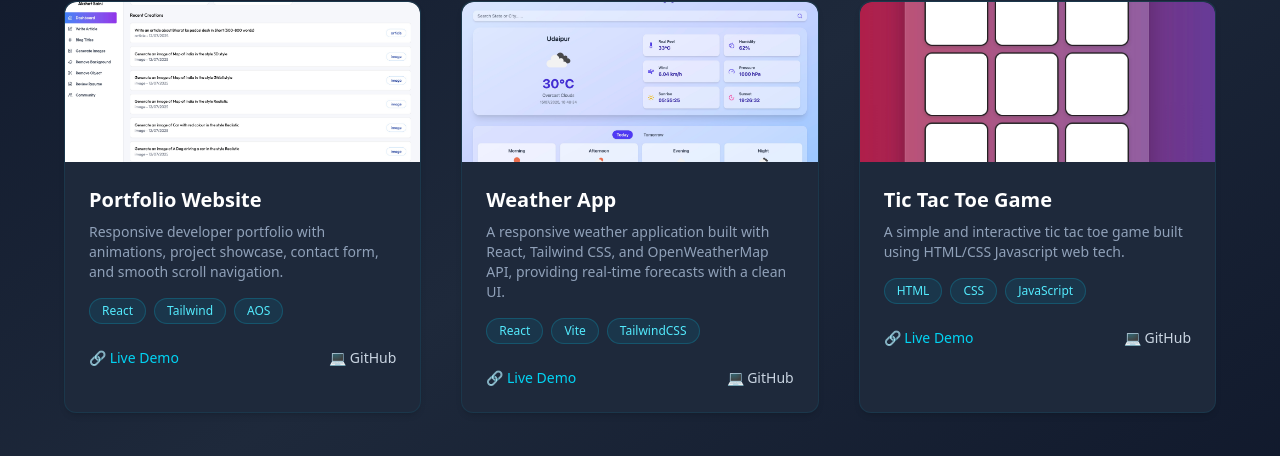
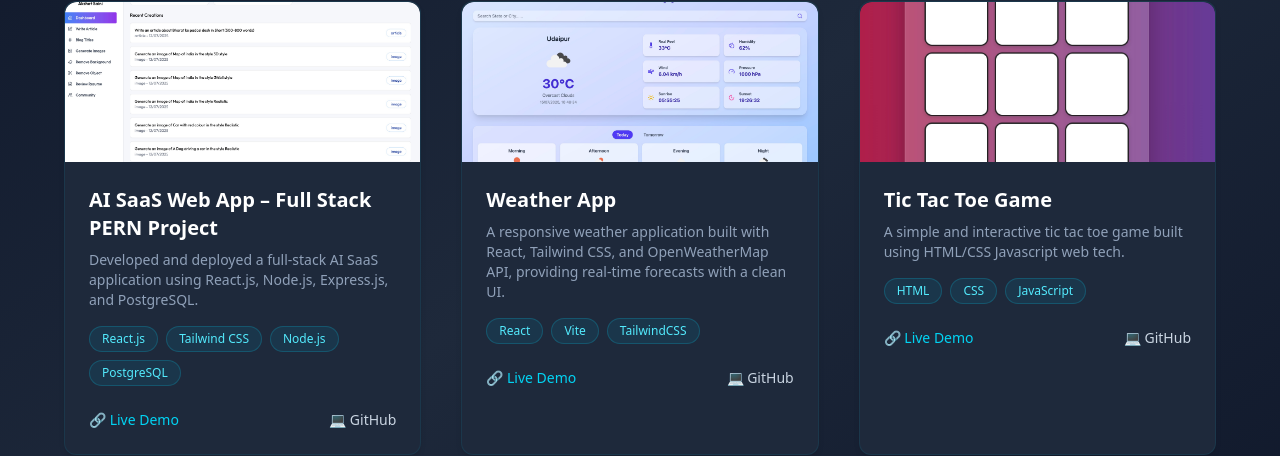
Before and after one commit to Akshatsainiaks/akshatportfolio, a React (Vite) app: page / in a window 1280 px wide. Shown: the part 2651-3107 px from the top of the page. Built offline with nearby package versions, Linux system fonts and the light colour scheme.

Commit message:
New update

```diff
--- a/src/sections/Projects.jsx
+++ b/src/sections/Projects.jsx
@@ -125,9 +125,9 @@ import project3 from '../assets/project3.jpeg';
 
 const projects = [
   {
-    title: 'Portfolio Website',
-    description: 'Responsive developer portfolio with animations, project showcase, contact form, and smooth scroll navigation.',
-    tech: ['React', 'Tailwind', 'AOS'],
+    title: 'AI SaaS Web App – Full Stack PERN Project',
+    description: 'Developed and deployed a full-stack AI SaaS application using React.js, Node.js, Express.js, and PostgreSQL.',
+    tech: ['React.js', 'Tailwind CSS', 'Node.js', 'PostgreSQL'],
     github: 'https://github.com/Akshatsainiaks/AiProject',
     live: 'https://ai-project-brown-gamma.vercel.app/',
     image: project3,
```
